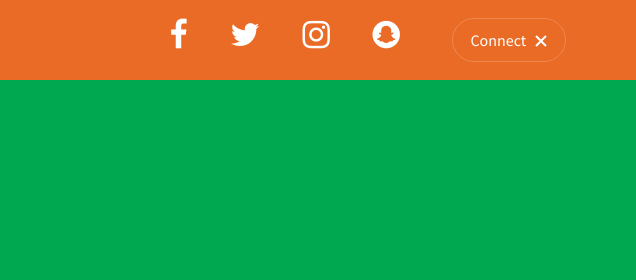
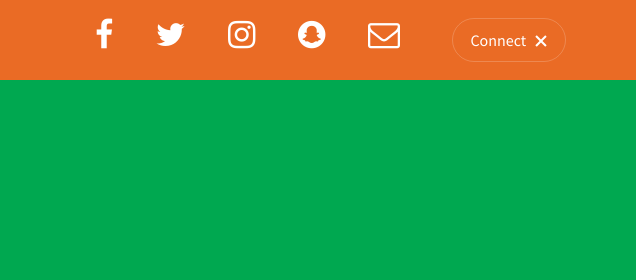
Before and after one commit to arm-open/arm-open.github.io, a website: page templates/index.html in a window 1280 px wide. Both pictures are taken after a click on the link "Connect". Shown: the top 280 px of the page, 644-1280 px from the left. Drawn offline with nearby package versions, Linux system fonts and the light colour scheme; a web font is replaced by a local one.

Commit message:
adding contact email to contact menu

```diff
--- a/templates/index.html
+++ b/templates/index.html
@@ -26,14 +26,6 @@
 	<main class="cd-main">
 		<header>
             <nav class="cd-main-nav-wrapper">
-                <!--
-                  <ul class="list-left">
-                    <li>
-                      <img src="../static/img/arm_logo.jpg" alt="Archangel Raphael's Mission">
-                      <p>Archangel Raphael's Mission</p>
-                    </li>
-                  </ul>
-                -->
 
                 <ul class="cd-main-nav">
                     <li id="main-logo">
@@ -44,16 +36,20 @@
                     <li><a href="http://bit.ly/join_us_banner" target='_blank'>Join Us</a>
                     <li><a href="stripe donate!">Donate</a>
 
-                    <li><a href="mailto:info@armnewbrunswick.org?Subject=How%20Can%20I%20Help?">Contact Us</a></li>
                     <li>
                         <a href="#0" class="cd-subnav-trigger"><span>Connect</span></a>
 
                         <ul>
                           <li class="go-back"><a href="#0">Menu</a></li>
+
                           <li><a href="https://www.facebook.com/archangelraphaelsmission/"><i class="fa fa-facebook fa-2x" aria-hidden="true"></i></a></li>
                           <li><a href="https://twitter.com/armnewbrunswick"><i class="fa fa-twitter fa-2x" aria-hidden="true"></i></a></li>
                           <li><a href="https://www.instagram.com/archangelraphaelsmission/"><i class="fa fa-instagram fa-2x" aria-hidden="true"></i></a></li>
+
                           <li><a href="https://www.snapchat.com/add/ARMNewBrunswick"><i class="fa fa-snapchat fa-2x" aria-hidden="true"></i></a></li>
+
+                          <li><a href="mailto:info@armnewbrunswick.org?Subject=How%20Can%20I%20Help?"><i class="fa fa-envelope-o fa-2x" aria-hidden="true"></i></a></li>
+
                           <li><a href="#0" class="placeholder">Placeholder</a></li>
                         </ul>
                     </li>
```
